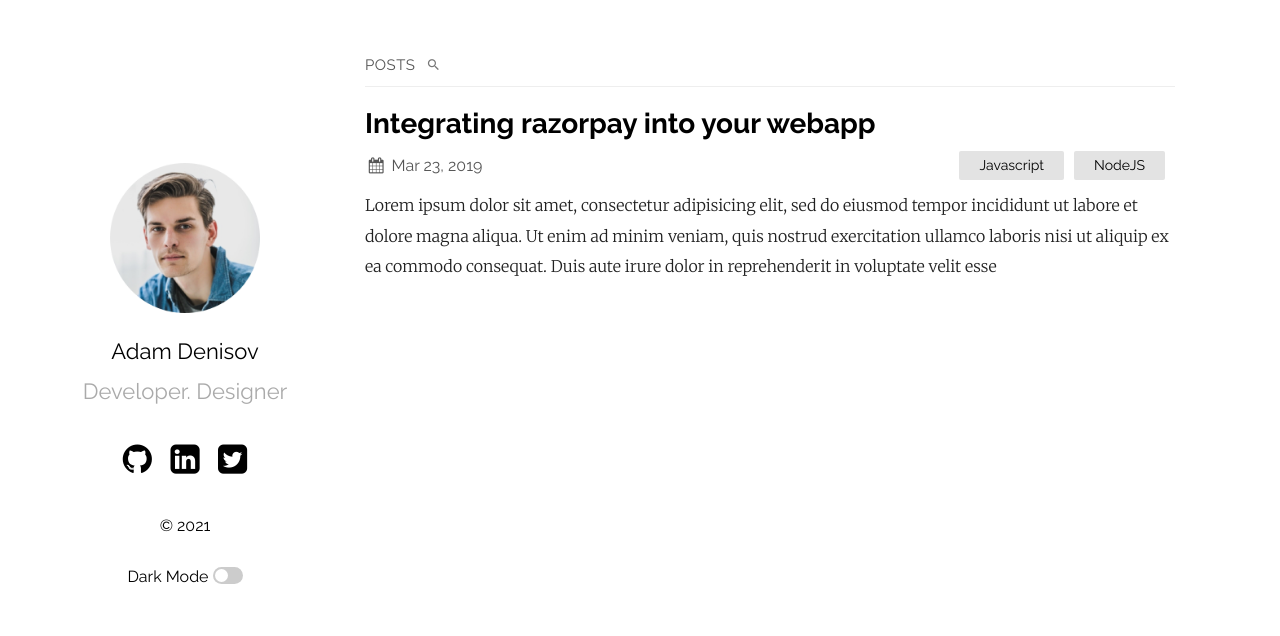
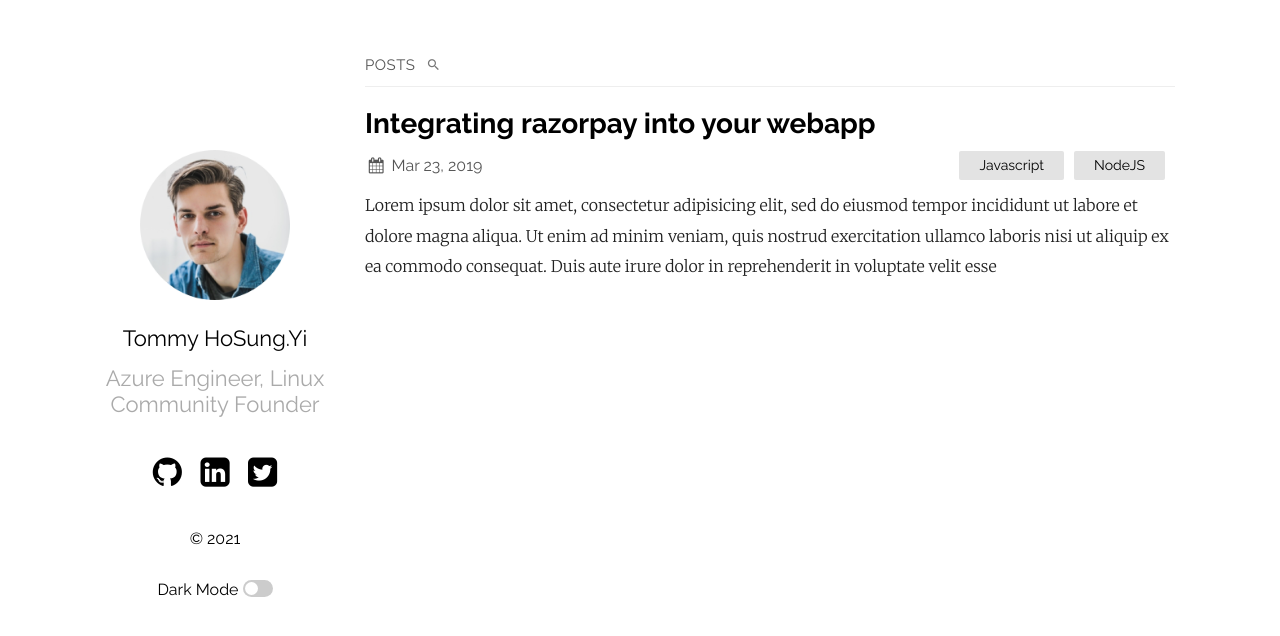
Before and after one commit to hslee77/hslee77.github.io, a Jekyll site: the page built from index.md, in a window 1280 px wide. Shown: the top 636 px of the page. Built offline with Jekyll 4.4.1, drawn with Linux system fonts in a browser that asks for light colours.

Commit message:
Modify Profile

```diff
--- a/_config.yml
+++ b/_config.yml
@@ -12,8 +12,8 @@ show_excerpts: true # set to true to show excerpts on the homepage
 sass:
   sass_dir: _sass
 plainwhite:
-  name: Adam Denisov
-  tagline: Developer. Designer
+  name: Tommy HoSung.Yi
+  tagline: Azure Engineer, Linux Community Founder
   date_format: "%b %-d, %Y"
   sitemap: true # set to true to generate sitemap.xml content
   search: true # set to true to enable searchbar
```
